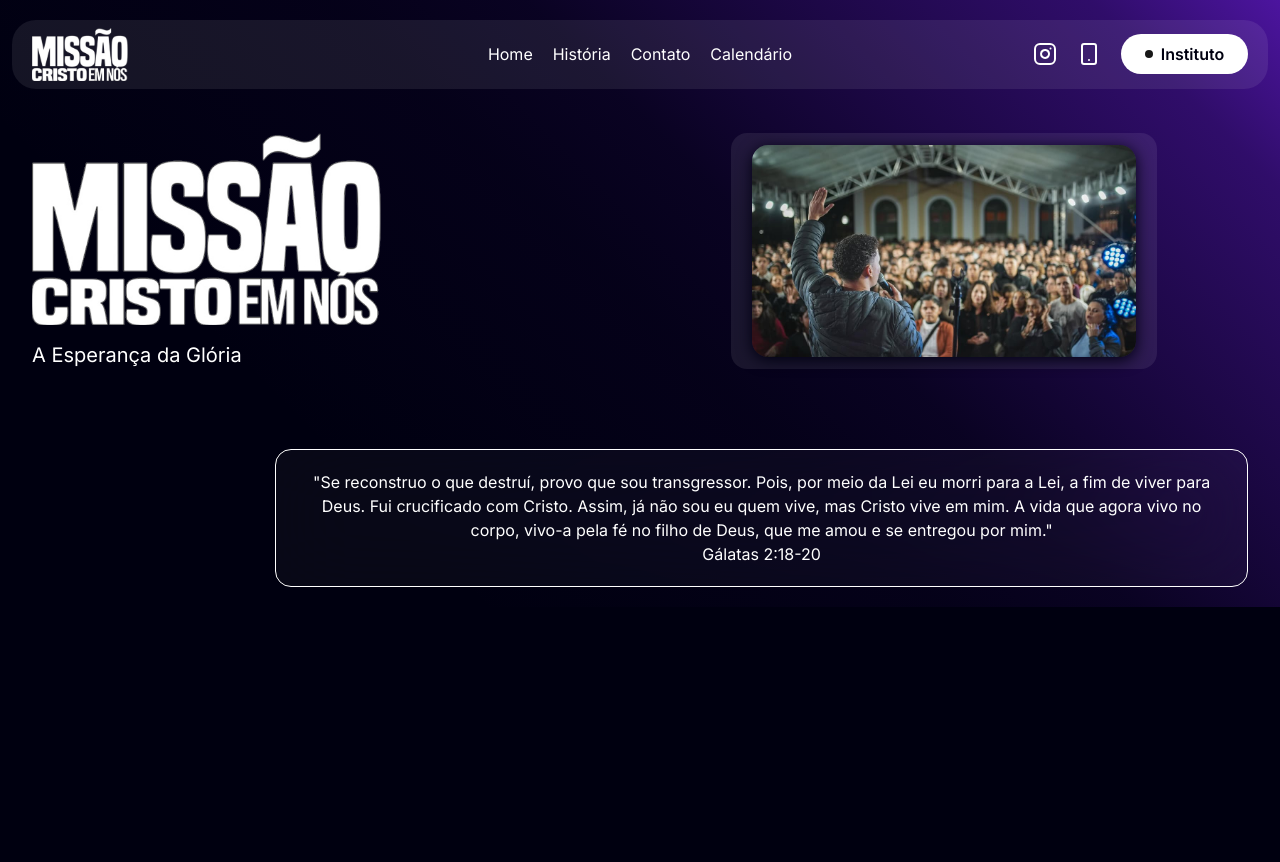
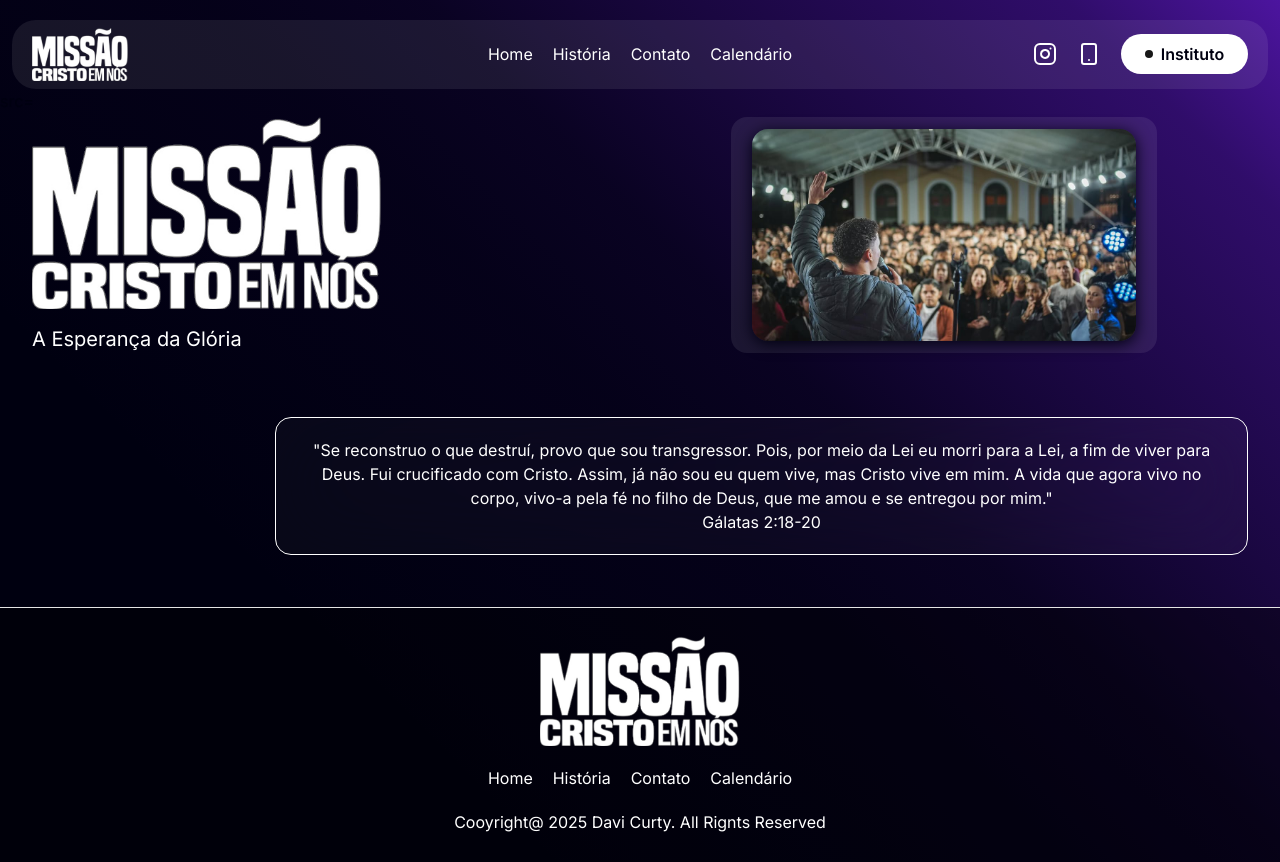
Before and after one commit to DaviC18/CEN-Website, a React (Vite) app: page / in a window 1280 px wide. Before the commit the page ends 800 px from the top, so only its background shows below. Built offline with nearby package versions, Linux system fonts and the light colour scheme.

Commit message:
feat:creating the component Footer

```diff
--- a/src/components/Footer.tsx
+++ b/src/components/Footer.tsx
@@ -1,5 +1,54 @@
+import LogoCen from "../../public/Logo-cen-1.png";
+
 const Footer = () => {
-  return <div></div>;
+  return (
+    <div className="flex max-sm:hidden items-center justify-center w-full bg-[rgba(0,0,0,0.35)] mt-5 border-t">
+      <div className="w-14/15 flex flex-col items-center gap-5 justify-center py-7">
+        <div className="w-1/3 flex justify-center">
+          <img src={LogoCen} alt="" className="w-[200px]" />
+        </div>
+        <div className="w-1/3 menu flex justify-center items-center max-md:pr-5">
+          <ul className="flex gap-5 text-background">
+            <li>
+              <a
+                href=""
+                className="hover:text-violet-700 active:text-violet-600"
+              >
+                Home
+              </a>
+            </li>
+            <li>
+              <a
+                href=""
+                className="hover:text-violet-700 active:text-violet-600"
+              >
+                História
+              </a>
+            </li>
+            <li>
+              <a
+                href=""
+                className="hover:text-violet-700 active:text-violet-600"
+              >
+                Contato
+              </a>
+            </li>
+            <li>
+              <a
+                href=""
+                className="hover:text-violet-700 active:text-violet-600"
+              >
+                Calendário
+              </a>
+            </li>
+          </ul>
+        </div>
+        <div className="w-1/3 text-white text-center">
+          <span>Cooyright@ 2025 Davi Curty. All Rignts Reserved</span>
+        </div>
+      </div>
+    </div>
+  );
 };
 
 export default Footer;
--- a/src/components/Header.tsx
+++ b/src/components/Header.tsx
@@ -4,7 +4,7 @@
 
 const Header = () => {
   return (
-    <div className="w-full py-5">
+    <div className="w-full pt-5">
       <div className="px-3 max-sm:">
         <div className="container mx-auto bg-[rgba(255,255,255,0.08)] px-5 py-2 rounded-3xl w-full flex">
           <div className="w-1/5 max-sm:w-1/2 flex justify-start gap-5">
--- a/src/components/Navbar.tsx
+++ b/src/components/Navbar.tsx
@@ -4,7 +4,7 @@
 
 const Navbar = () => {
   return (
-    <div className="navbar max-sm:flex justify-between items-center fixed hidden bottom-6 left-1/2 transform-[translate(-50%)] w-9/10 px-8 py-1 z-30 bg-[rgba(181,0,253,0.06)] backdrop-blur-xl rounded-4xl  ">
+    <div className="navbar max-sm:flex justify-between items-center fixed hidden bottom-4 left-1/2 transform-[translate(-50%)] w-9/10 px-8 py-1 z-30 bg-[rgba(181,0,253,0.06)] backdrop-blur-xl rounded-4xl  ">
       <a className="flex flex-col justify-center items-center cursor-pointer hover:text-violet-600">
         <span>
           <House className="text-white text-xl active:text-violet-600" />
--- a/src/pages/Home.tsx
+++ b/src/pages/Home.tsx
@@ -2,12 +2,14 @@
 import Navbar from "@/components/Navbar";
 import "./Home.css";
 import Cen from "../../public/image.png";
+import Footer from "@/components/Footer";
 
 const Home = () => {
   return (
     <div className="w-full">
       <Header />
-      <div className="mt-5 px-8 pt-[4px]">
+      src={}
+      <div className="px-8 pt-[4px] pb-3">
         <div className="w-full container mx-auto flex max-md:flex-col max-md:gap-5 pb-5 max-md:items-center">
           <div className="w-1/2 max-sm:w-full flex flex-col justify-between max-sm:items-center gap-4">
             <img
@@ -25,13 +27,13 @@
                 <img
                   src={Cen}
                   alt=""
-                  className="w-9/10 h-9/10 object-cover z-10 block rounded-2xl box-shadow"
+                  className="w-9/10 h-9/10 object-cover z-10 block rounded-2xl box-shadow duration-300 hover:scale-[1.03]"
                 />
               </div>
             </div>
           </div>
         </div>
-        <div className="w-full container h-full mx-auto mt-10 max-md:mt-2 py-5 ">
+        <div className="w-full container h-full mx-auto mt-10 max-md:mt-2 pt-1 pb-5 max-sm:pb-16 ">
           <div className="flex max-md:flex-col justify-end items-center">
             <div className="p-5 w-8/10 max-sm:w-full bg-[rgba(243,243,243,0.03)] backdrop-blur-2xl max-sm:text-center border border-white text-center rounded-2xl">
               <p className="max-sm:p-2.5 text-white max-sm:text-sm ">
@@ -46,6 +48,7 @@
           </div>
         </div>
       </div>
+      <Footer />
       <Navbar />
     </div>
   );
```
